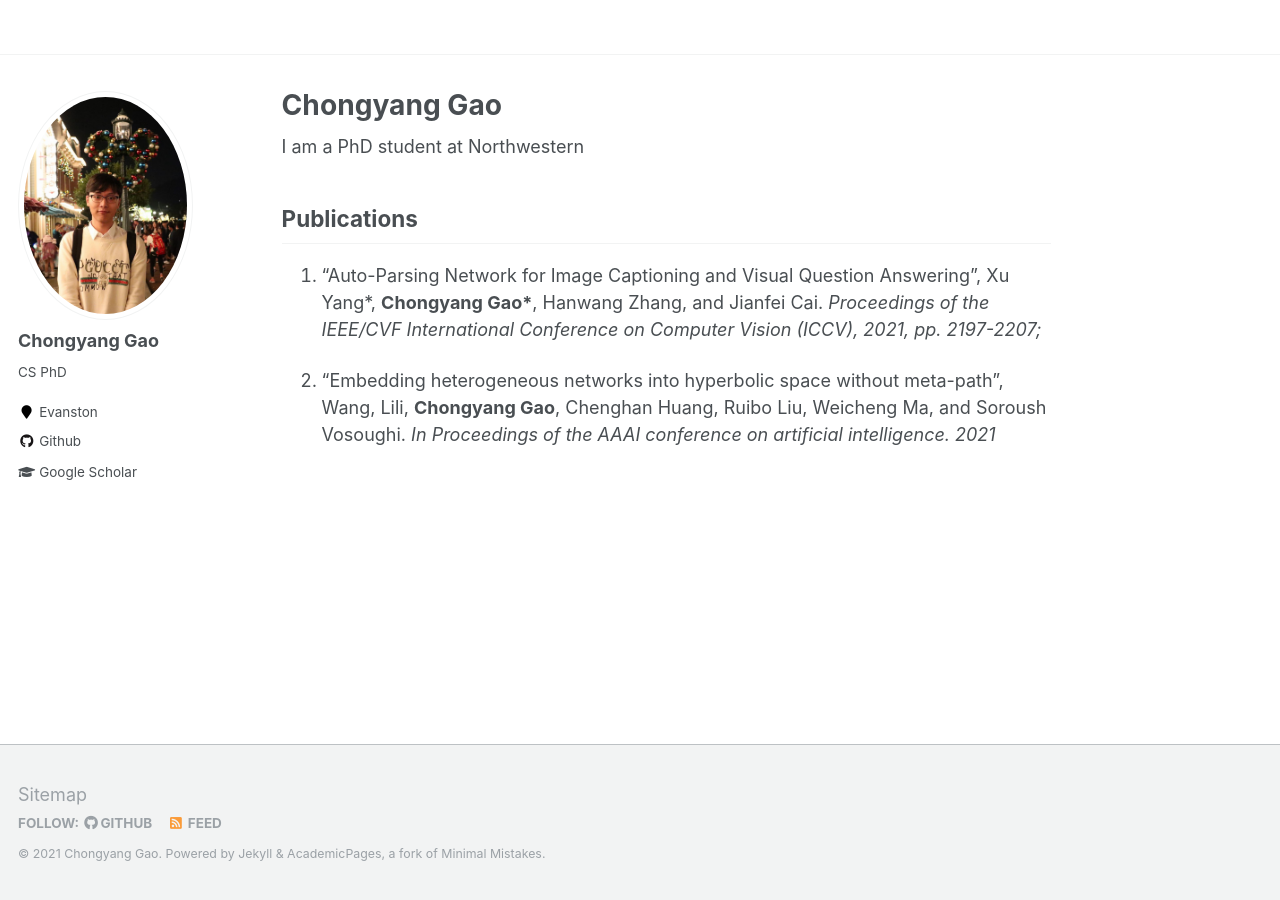
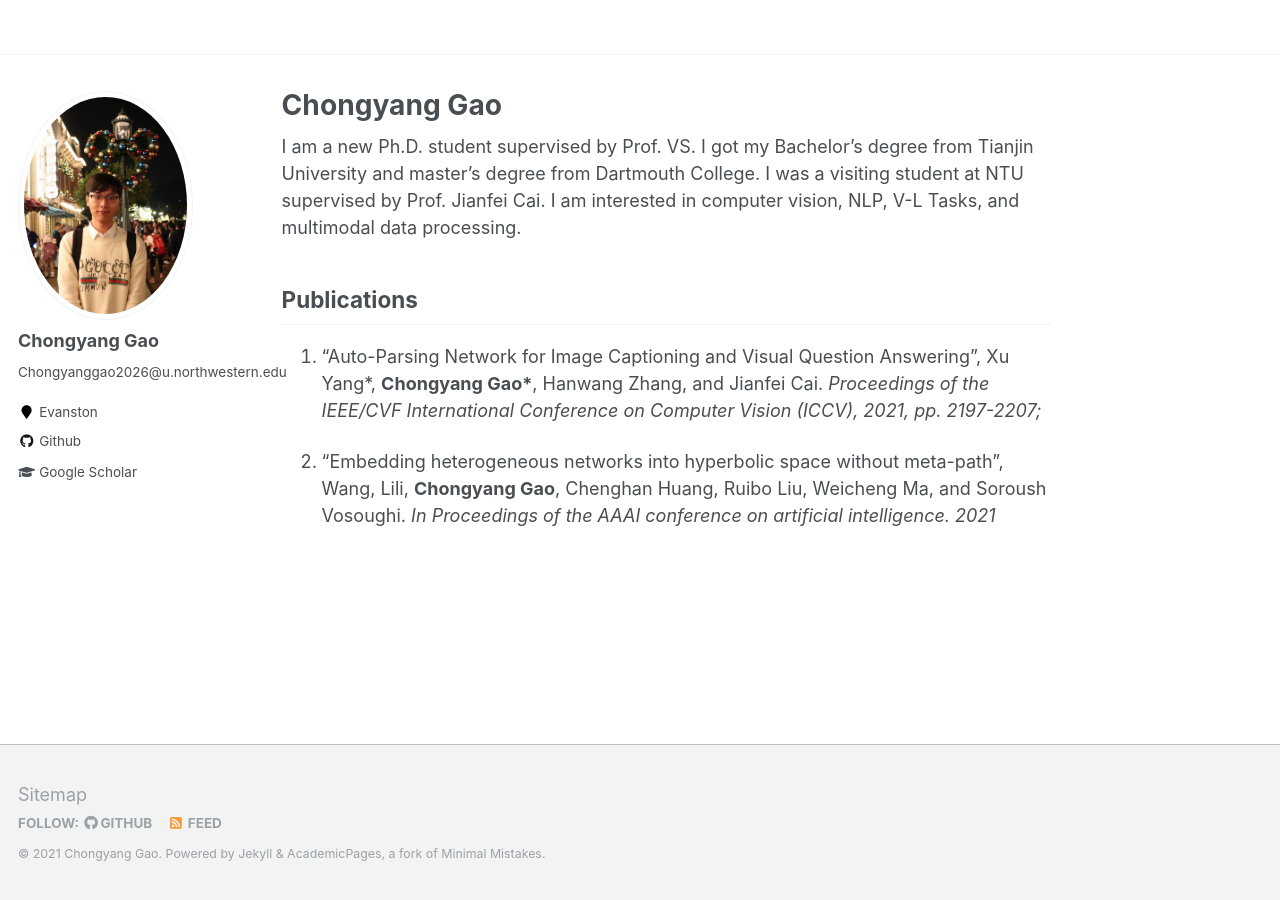
Before and after one commit to GCYZSL/GCYZSL.github.io, a Jekyll site: the page built from _pages/about.md, in a window 1280 px wide. Built offline with Jekyll 4.4.1, drawn with Linux system fonts in a browser that asks for light colours.

Commit message:
today happy

```diff
--- a/_config.yml
+++ b/_config.yml
@@ -82,7 +82,7 @@ analytics:
 author:
   name             : "Chongyang Gao"
   avatar           : "portfolio.jpg"
-  bio              : "CS PhD"
+  bio              : "Chongyanggao2026@u.northwestern.edu"
   location         : "Evanston"
   employer         :
   pubmed           :
--- a/_pages/about.md
+++ b/_pages/about.md
@@ -8,7 +8,7 @@ redirect_from:
   - /about.html
 ---
 
-I am a PhD student at Northwestern
+I am a new Ph.D. student supervised by Prof. VS. I got my Bachelor's degree from Tianjin University and master's degree from Dartmouth College. I was a visiting student at NTU supervised by Prof. Jianfei Cai. I am interested in computer vision, NLP, V-L Tasks, and multimodal data processing.
 
 
 Publications
```
